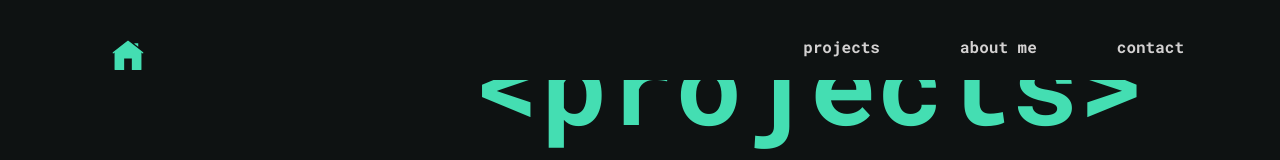
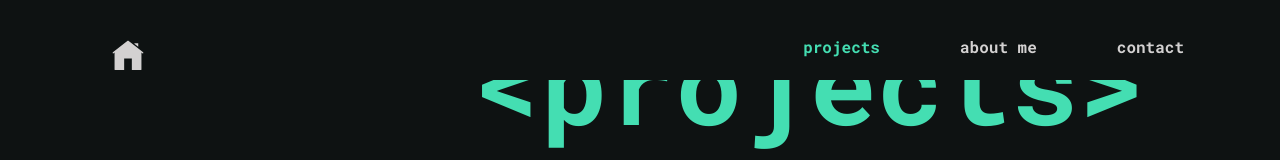
Before and after one commit to matt-pessoa/matt-pessoa.github.io, a React (Create React App) app: page /work in a window 1280 px wide. Shown: the top 160 px of the page. Built offline with nearby package versions, Linux system fonts and the light colour scheme.

Commit message:
adiciona logica para colorir a pagina atual

```diff
--- a/src/components/Header.js
+++ b/src/components/Header.js
@@ -1,25 +1,46 @@
 import React from "react";
 import { Link } from "react-router-dom";
+import { useHistory } from "react-router";
 import "./css/Header.css";
 import homeIconClicked from "../images/home-icon-clicked.svg";
-// import homeIconUnclicked from "../images/home-icon-uncliked.svg";
+import homeIconUnclicked from "../images/home-icon-unclicked.svg";
 
 function Header() {
+	const history = useHistory();
+	const path = history.location.pathname;
+
+	function checkCurrentPage(page) {
+		if (path === page) {
+			return { color: "#44deb2" };
+		}
+		return { color: "##D3D1D1" };
+	}
+
 	return (
 		<header>
 			<nav>
 				<Link to="/">
-					<img className="home-icon" src={homeIconClicked} alt="home" />
+					<img
+						className="home-icon"
+						src={path === "/" ? homeIconClicked : homeIconUnclicked}
+						alt="home"
+					/>
 				</Link>
 				<ul>
 					<li>
-						<Link to="/work">projects</Link>
+						<Link to="/work" style={checkCurrentPage("/work")}>
+							projects
+						</Link>
 					</li>
 					<li>
-						<Link to="/about">about me</Link>
+						<Link to="/about" style={checkCurrentPage("/about")}>
+							about me
+						</Link>
 					</li>
 					<li>
-						<Link to="/contact">contact</Link>
+						<Link to="/contact" style={checkCurrentPage("/contact")}>
+							contact
+						</Link>
 					</li>
 				</ul>
 			</nav>
```
